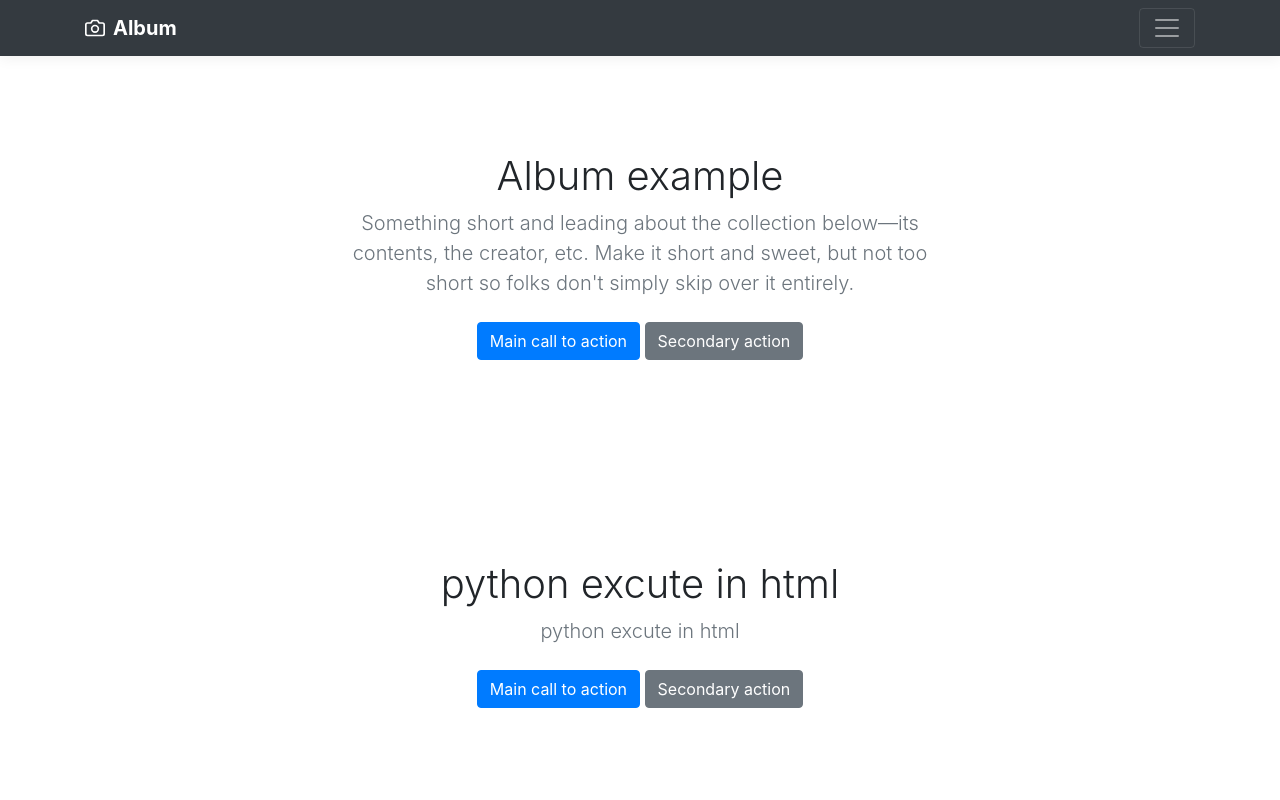
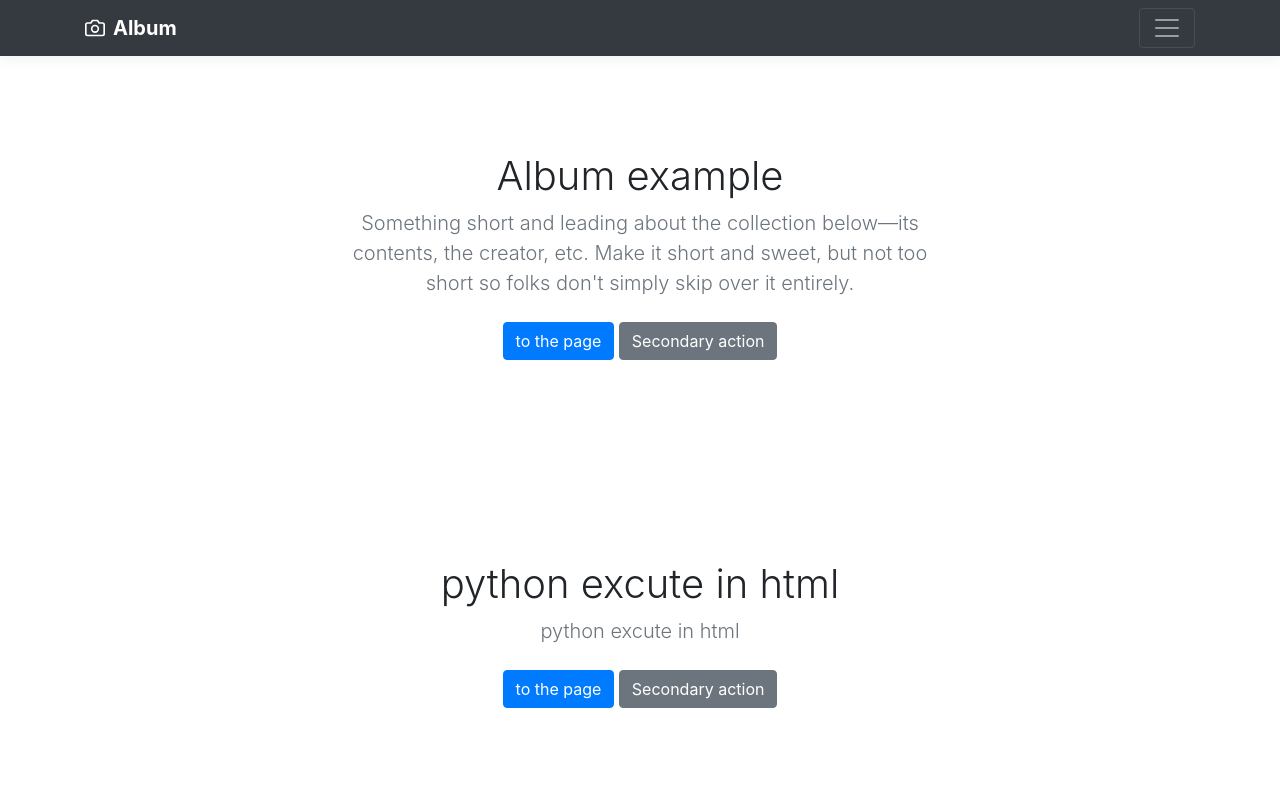
Before and after one commit to studystudy789/studystudy789.github.io, a plain HTML site: page index.html in a window 1280 px wide. Shown: the top 800 px of the page. Drawn offline with nearby package versions, Linux system fonts and the light colour scheme.

Commit message:
update click buttom name

```diff
--- a/index.html
+++ b/index.html
@@ -55,7 +55,7 @@
           <h1 class="jumbotron-heading">Album example</h1>
           <p class="lead text-muted">Something short and leading about the collection below—its contents, the creator, etc. Make it short and sweet, but not too short so folks don't simply skip over it entirely.</p>
           <p>
-            <a href="happyBirthday/happyBirthday.html" class="btn btn-primary my-2">Main call to action</a>
+            <a href="happyBirthday/happyBirthday.html" class="btn btn-primary my-2">to the page</a>
             <a href="#" class="btn btn-secondary my-2">Secondary action</a>
           </p>
         </div>
@@ -66,7 +66,7 @@
           <h1 class="jumbotron-heading">python excute in html</h1>
           <p class="lead text-muted">python excute in html</p>
           <p>
-            <a href="html_python_show_df.html" class="btn btn-primary my-2">Main call to action</a>
+            <a href="html_python_show_df.html" class="btn btn-primary my-2">to the page</a>
             <a href="#" class="btn btn-secondary my-2">Secondary action</a>
           </p>
         </div>
```
Also changed, not shown: html_python_show_df.html (+1 -1 lines).
